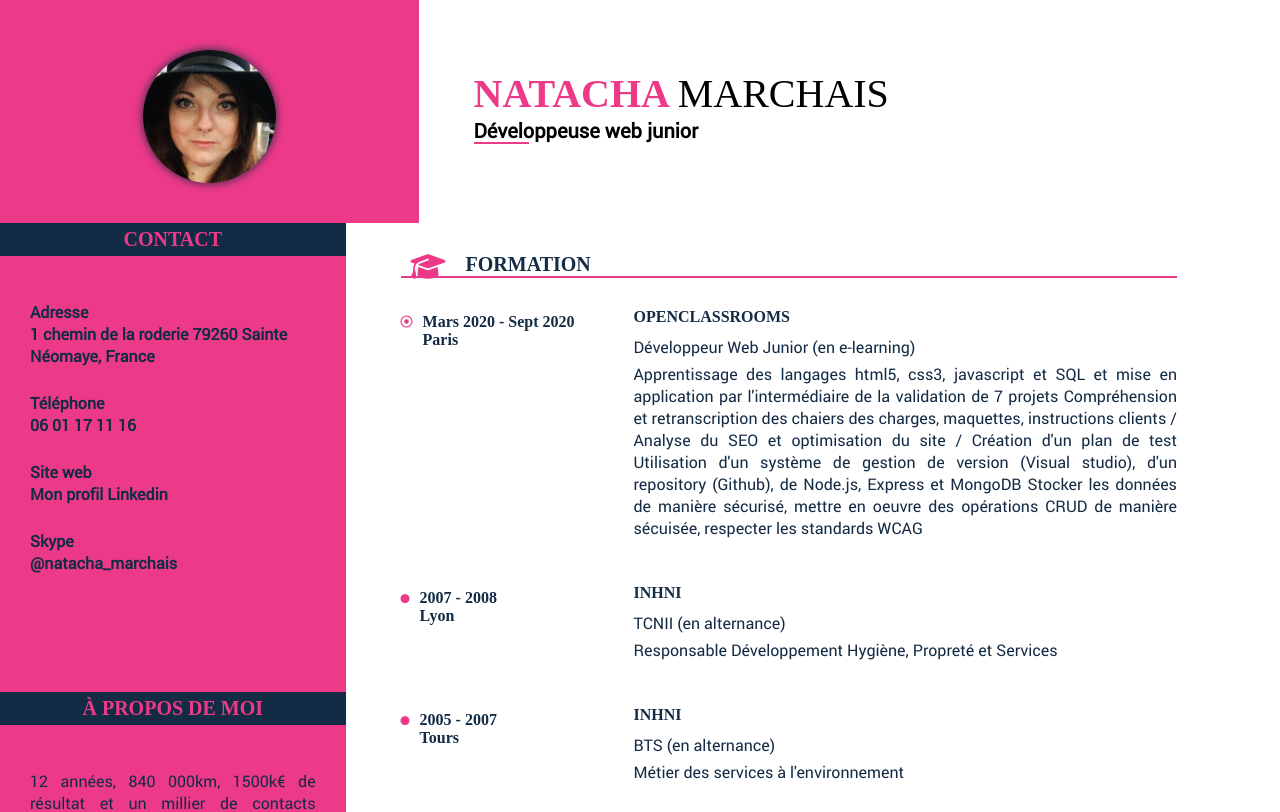
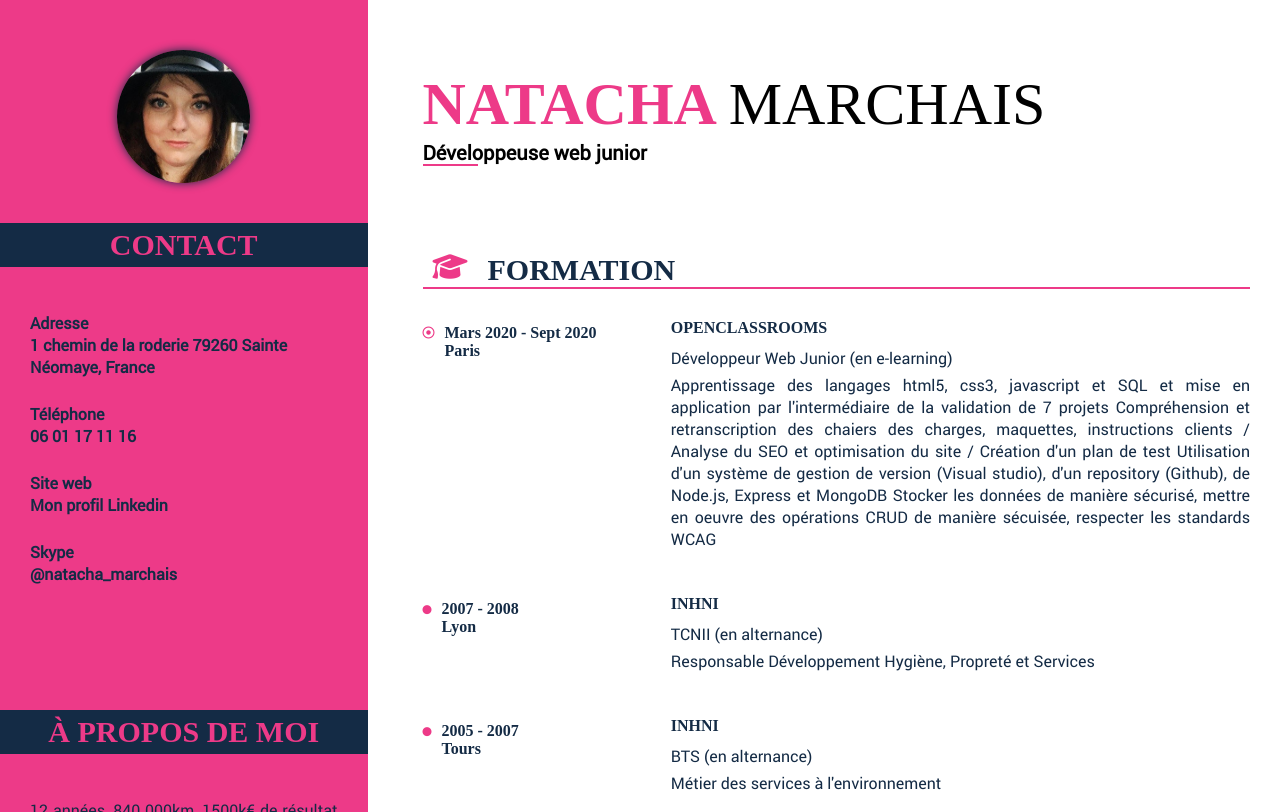
Before and after one commit to gachetmarchais/cv-natacha-gachet, a plain HTML site: page index.html in a window 1280 px wide. Shown: the top 812 px of the page. Drawn offline with Linux system fonts and the light colour scheme; files whose address does not match are found by name; a web font is replaced by a local one.

Commit message:
modif livrable v4

```diff
--- a/style-cv.css
+++ b/style-cv.css
@@ -289,10 +289,10 @@ h2{
 
             /*borders & width*/
     .photo, #left-box {
-        width: 27%;
+        width: 30%;
     }
     .title, #right-box {
-        width: 63%;
+        width: 70%;
     }
     .left-article {
         width: 30%;
@@ -306,7 +306,6 @@ h2{
     .footer-right {
         width: 60%;
     }
-
     .title {
         padding-left: 55px;
         padding-bottom: 55px;
@@ -321,9 +320,14 @@ h2{
     }
     .picto {
         margin-left: 10px;
+        margin-bottom: 0px;
     }
     h2, .right-article {
         margin-right: 30px;
+    }
+    h3 {
+        padding-top: 10px;
+        padding-bottom: 10px;
     }
     .double-point {
         margin-top: 5px;
@@ -347,14 +351,20 @@ h2{
         font-size: 16px;
     }
     h1 {
-        font-size: 40px;
+        font-size: 60px;
+    }
+    h2, h3 {
+        font-size: 30px;
     }
     h1, h2 {
         text-align: start;
     }
     .title {
         text-align: left;
-    }
+    }h3 {
+    padding-top: 5px;
+    padding-bottom: 5px;
+}
 
             /*colors*/
     .photo {
```
